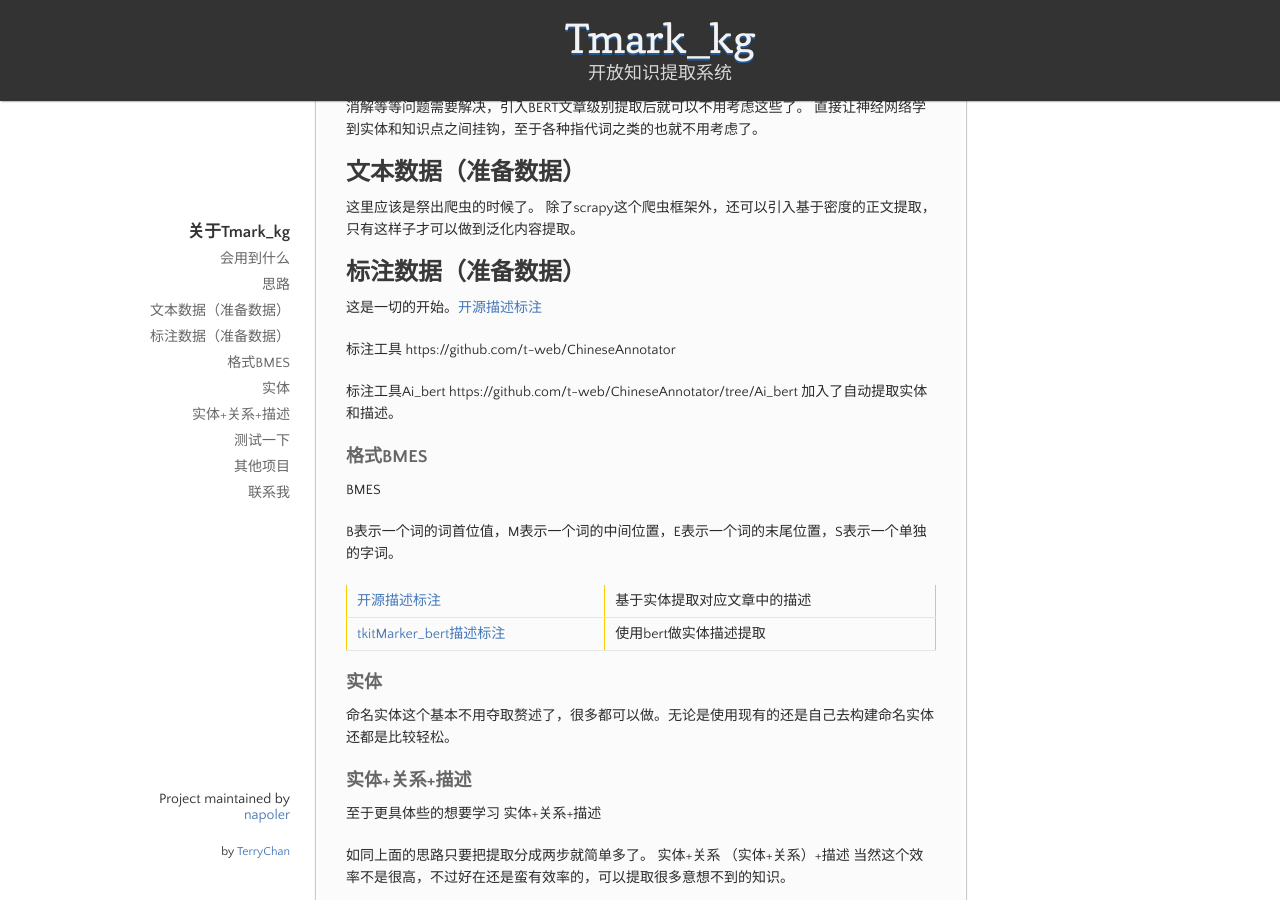
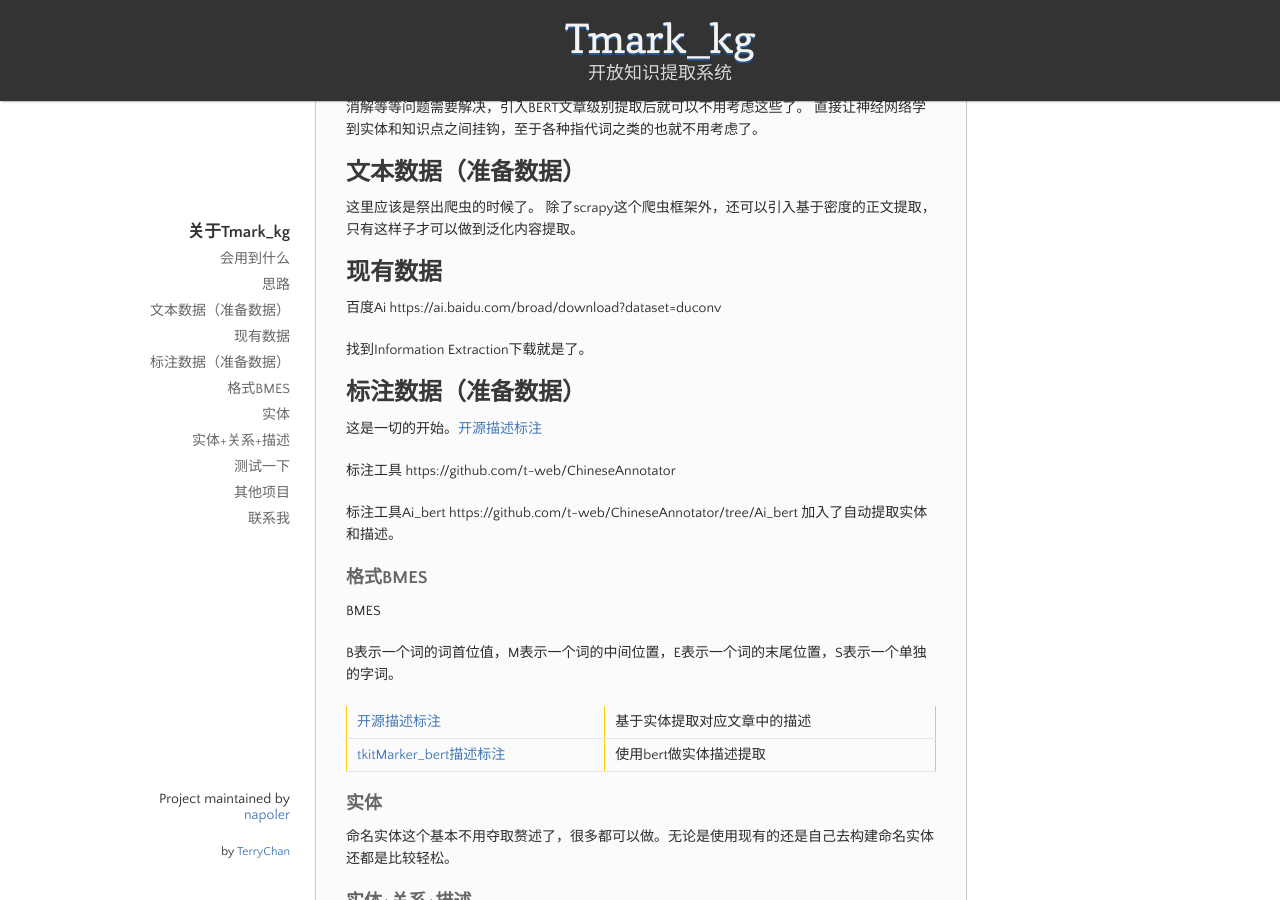
Before and after one commit to napoler/tmark_kg, a Jekyll site: the page built from docs/index.md, in a window 1280 px wide and 900 px high, scrolled down 812 px. Built offline with Jekyll 4.4.1, drawn with Linux system fonts in a browser that asks for light colours.

Commit message:
Signed-off-by: Terry chan <napoler2008@gmail.com>

```diff
--- a/docs/index.md
+++ b/docs/index.md
@@ -26,6 +26,11 @@ BERT中注意力机制真的很强。
 ## 文本数据（准备数据）
 这里应该是祭出爬虫的时候了。
 除了scrapy这个爬虫框架外，还可以引入基于密度的正文提取，只有这样子才可以做到泛化内容提取。
+## 现有数据
+百度Ai
+https://ai.baidu.com/broad/download?dataset=duconv
+
+找到Information Extraction下载就是了。
 
 
 ## 标注数据（准备数据）
```
